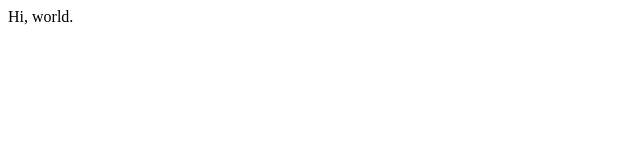
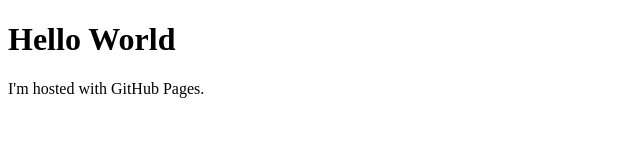
Before and after one commit to liux3847/csci-4131-project, a plain HTML site: page index.html in a window 1280 px wide. Shown: the whole page, without its empty margins (0-640 px from the left). Drawn offline with Linux system fonts and the light colour scheme.

Commit message:
Update index.html

```diff
--- a/index.html
+++ b/index.html
@@ -1,7 +1,7 @@
+<!DOCTYPE html>
 <html>
-  <head>
-  </head>
-  <body>
-    Hi, world.
-  </body>
+<body>
+<h1>Hello World</h1>
+<p>I'm hosted with GitHub Pages.</p>
+</body>
 </html>
```
